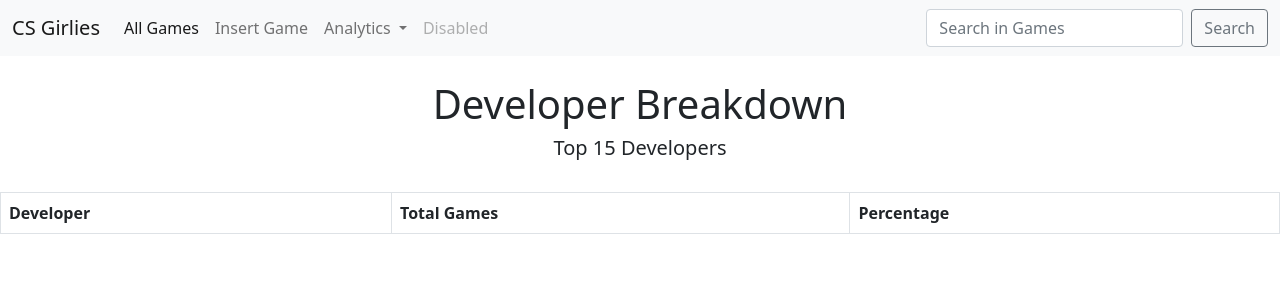
After one commit to galva041/CS180SteamDatabaseWeb, a Django app: page /developer_breakdown/ in a window 1280 px wide. The commit adds this page. Shown: the top 300 px of the page. Run offline with Django 4.2, Linux system fonts and the light colour scheme; lists and menus that the app fills with data are empty; parts of the project's set-up code (start-up, migrations or seed data) failed here and were passed over.

Commit message:
DisplayDevs table done

```diff
--- a/home/read_csv.py
+++ b/home/read_csv.py
@@ -1,9 +1,10 @@
 import csv
 from .game import Game
-from .classes import Genre
+from .classes import Developer, Genre
 
 game_list = []
 genre_list=[]
+dev_names = []
 
 with open('steam.csv', 'r' , encoding = 'utf-8') as f:
     reader = csv.reader(f)
@@ -13,8 +14,23 @@ with open('steam.csv', 'r' , encoding = 'utf-8') as f:
             row[5], row[6], row[7], row[8], row[9], row[10], row[11],
             row[12], row[13], row[14], row[15], row[16], row[17]))
 
-        # if (row[8] not in genre_list):
-        #     genre_list.append(row[8])
+
+        temp_devnames = row[4]
+        temp_dev_list = temp_devnames.split(';')
+        # for i, n in enumerate(temp_dev_list):
+        #     if (n not in dev_names):
+        #         dev_names.append(n)
+        found = 0
+        for i, n in enumerate(temp_dev_list):     # goes through list of developers in current game
+            found = 0
+            for j, d in enumerate(dev_names):      # goes through list of genre classes in genre list
+                if (n == d.name):
+                    found = 1                          # raise flag when genre already in list
+                    d.total_games = d.total_games + 1
+                    break
+            if (found == 0):                            # if genre not in list, append it
+                dev_names.append(Developer(n, 1))
+
         temp_genres=row[9]
         temp_genre_list = temp_genres.split(';')
         flag=0
--- /dev/null
+++ b/home/templates/home/DisplayDevs.html
@@ -0,0 +1,30 @@
+{% extends 'home/base.html' %}
+
+{% block content %}
+
+<center><h1>
+    Developer Breakdown
+</h1>
+<h5> Top 15 Developers
+</h5> </center>
+<br>
+<table class="table table-striped table-bordered">
+    <thead class="thead-dark">
+        <tr>
+            <th>Developer</th>
+            <th>Total Games</th>
+            <th>Percentage</th>
+        </tr>
+        </thead>
+    <tbody>
+    {% for item in percentages %}
+        <tr>
+            <td>{{ item.name }}</td>
+            <td>{{ item.total_games }}</td>
+            <td>{{ item.percentage }} %</td>
+            </tr>
+    {%endfor%}
+    </tbody>
+</table>
+
+{% endblock %}
--- a/home/templates/home/navbar.html
+++ b/home/templates/home/navbar.html
@@ -22,6 +22,7 @@
                   <!--<li><hr class="dropdown-divider"></li>-->
                   <li><a class="dropdown-item" href="{% url 'lowest-rating' %}">Lowest Rated</a></li>
                   <li><a class="dropdown-item" href="{% url 'popular-genre' %}">Popular Genres</a></li>
+                  <li><a class="dropdown-item" href="{% url 'dev-breakdown' %}">Developer Breakdown</a></li>
                 </ul>
               </li>
               <li class="nav-item">
--- a/home/urls.py
+++ b/home/urls.py
@@ -14,4 +14,5 @@ urlpatterns = [
     path('highest_rating/', views.highest_rating, name='highest-rating'),
     path('lowest_rating/', views.lowest_rating, name='lowest-rating'),
     path('popular_genre', views.popular_genre, name="popular-genre"),
+    path('developer_breakdown/', views.dev_pie, name='dev-breakdown'),
 ]
--- a/home/views.py
+++ b/home/views.py
@@ -6,11 +6,8 @@ import operator
 
 from Games.models import Games
 from .game import Game
-from .classes import Playtime
-from .read_csv import game_list
-from .read_csv import genre_list
-from .classes import GoodRatings
-from .classes import BadRatings
+from .classes import *
+from .read_csv import *
 
 from operator import itemgetter
 
@@ -24,6 +21,14 @@ from .forms import GameForm
 
 from django.core.paginator import Paginator, EmptyPage, PageNotAnInteger
 from .forms import GameForm
+
+def dev_pie(request):
+    for i, d in enumerate(dev_names):
+        d.percentage = (d.total_games / len(game_list)) * 100
+
+    dev_names_s = sorted(dev_names, key=lambda Developer: int(Developer.total_games), reverse=True)
+
+    return render(request, 'home/displayDevs.html', context={'percentages': dev_names_s[:15]})
 
 def delete_game(request, game_id):
     for i, o in enumerate(game_list):
```
Also changed, not shown: home/classes.py (+9 -0 lines).
